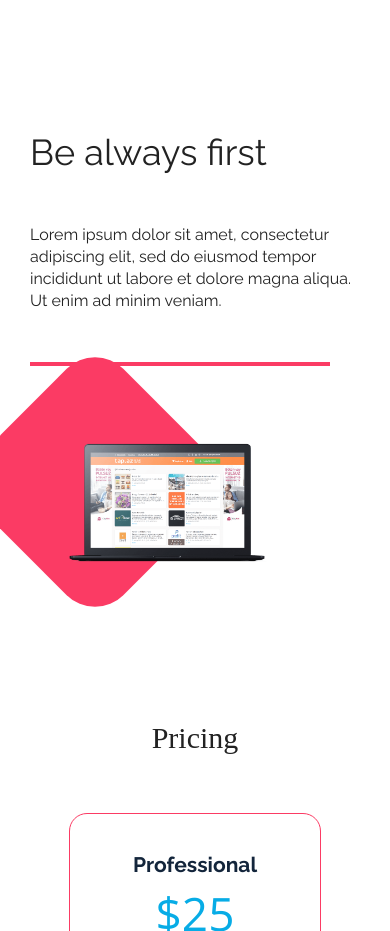
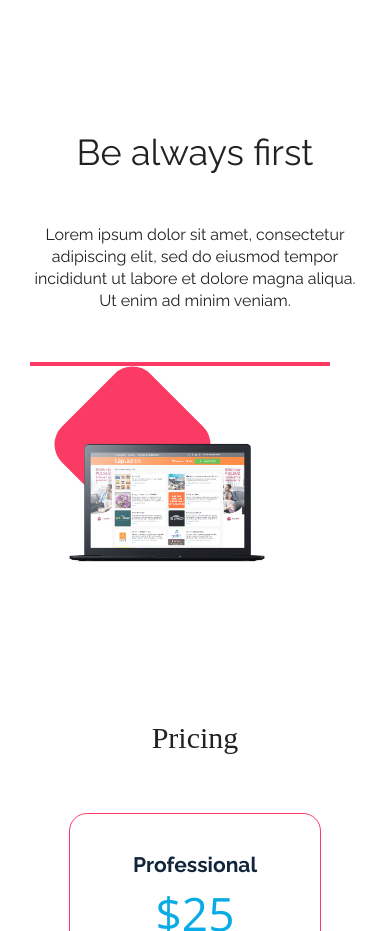
Before and after one commit to Mankowski92/BestShop-ExapleLanding, a website: page public/index.html in a window 390 px wide. Shown: the part 1522-2453 px from the top of the page. Drawn offline with nearby package versions, Linux system fonts and the light colour scheme; files that its build step writes are made by us from their sources.

Commit message:
styles fix

```diff
--- a/public/scss/style.scss
+++ b/public/scss/style.scss
@@ -194,6 +194,11 @@ body {
         line-height: 2.6875rem;
         letter-spacing: 0;
       }
+      @media (max-width: 980px) {
+        h3 {
+          text-align: center;
+        }
+      }
       .p-first-boxie-row1 {
         font-family: 'Raleway', sans-serif;
         line-height: 1.375rem;
@@ -203,6 +208,7 @@ body {
       @media (max-width: 980px) {
         .p-first-boxie-row1 {
           padding: 50px 0 0 0;
+          text-align: center;
         }
       }
       .p-first-boxie-row1::after {
@@ -237,6 +243,13 @@ body {
           height: 175px;
           width: 175px;
           border-radius: 35px;
+        }
+      }
+      @media (max-width: 779px) {
+        .background-under-macbook {
+          height: 125px;
+          width: 125px;
+          border-radius: 25px;
         }
       }
       .box-macbook-img {
```
